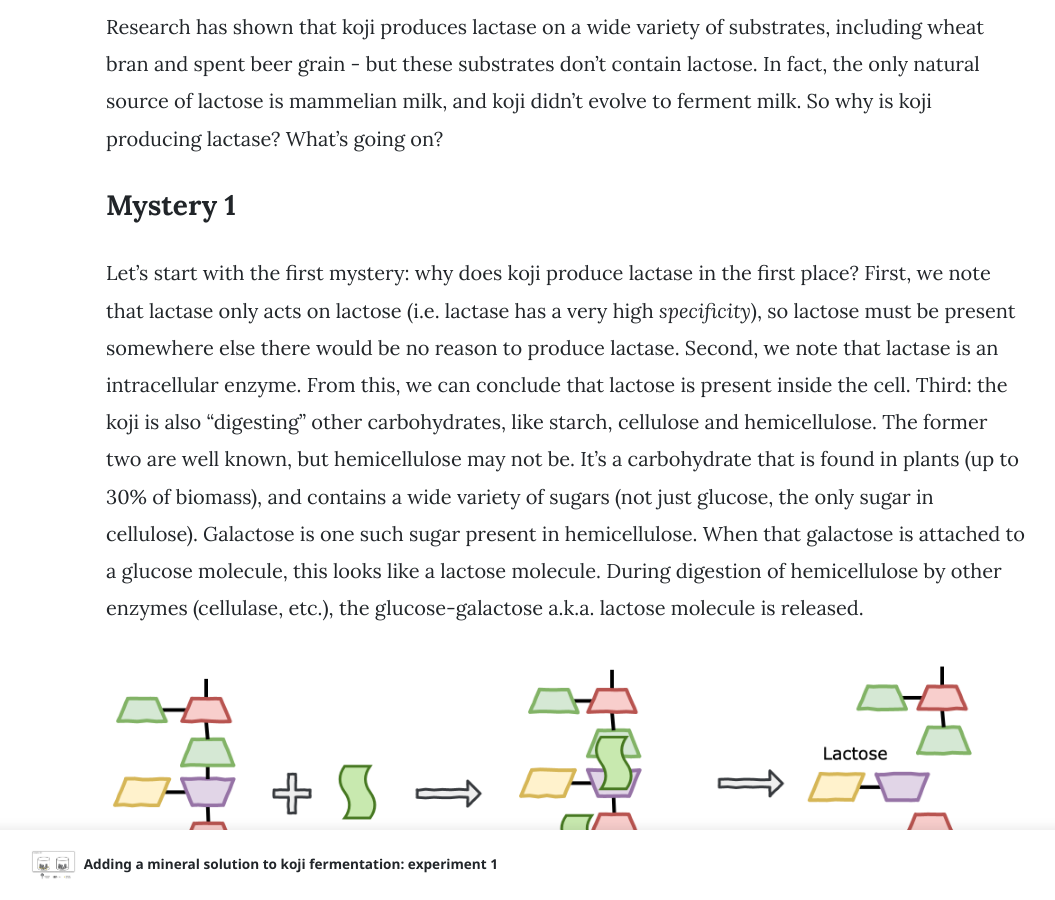
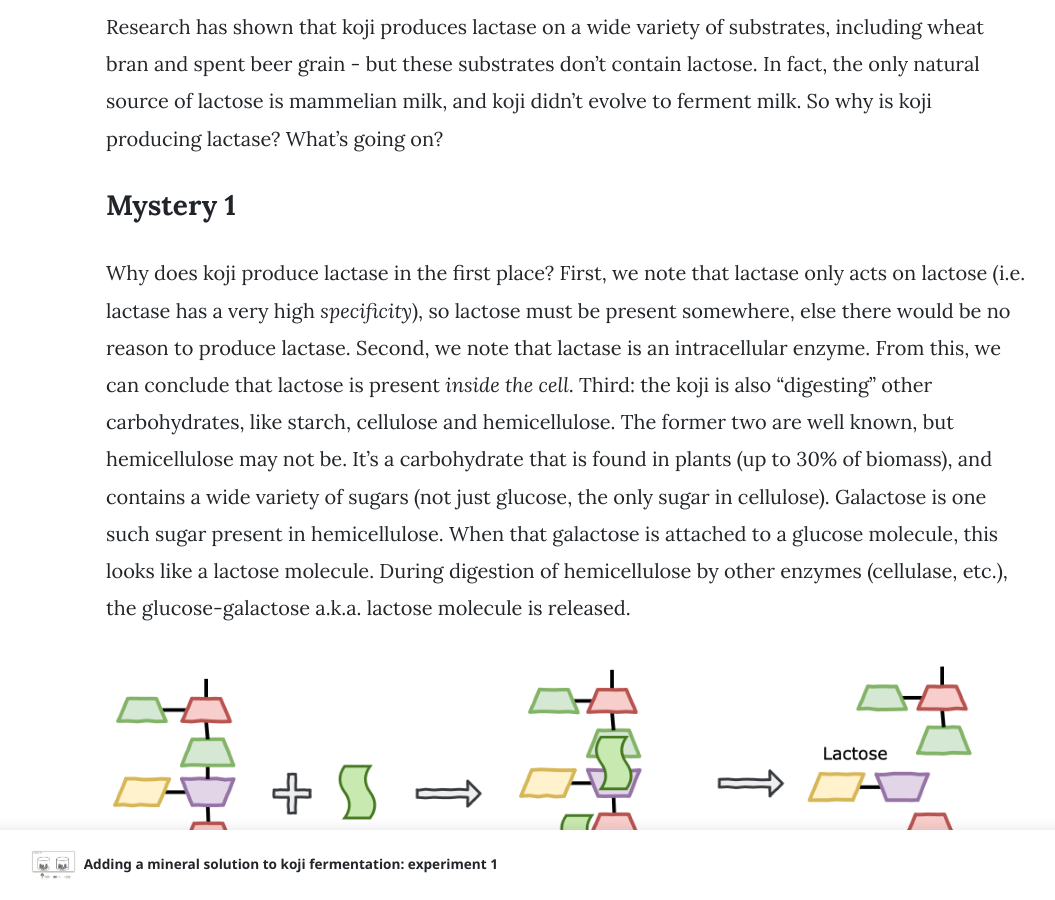
Before and after one commit to ControlledMold/ControlledMold.github.io, a Jekyll site: the page built from _posts/2020-04-23-why-does-koji-make-lactase-anyways.md, in a window 1280 px wide and 900 px high, scrolled down 783 px. Shown: the whole window, without its empty margins (74-1129 px from the left). Built offline with Jekyll 4.4.1, drawn with Linux system fonts in a browser that asks for light colours; nearby versions of some CDN libraries; comment, search, counter and statistics services are not loaded.

Commit message:
edits to pots

```diff
--- a/_posts/2020-04-23-why-does-koji-make-lactase-anyways.md
+++ b/_posts/2020-04-23-why-does-koji-make-lactase-anyways.md
@@ -19,7 +19,7 @@ An interesting question came up on the Koji subreddit about if one can make [lac
 Research has shown that koji produces lactase on a wide variety of substrates, including wheat bran and spent beer grain - but these substrates don't contain lactose. In fact, the only natural source of lactose is mammelian milk, and koji didn't evolve to ferment milk. So why is koji producing lactase? What's going on?
 
 ### Mystery 1
-Let's start with the first mystery: why does koji produce lactase in the first place? First, we note that lactase only acts on lactose (i.e. lactase has a very high _specificity_), so lactose must be present somewhere else there would be no reason to produce lactase. Second, we note that lactase is an intracellular enzyme. From this, we can conclude that lactose is present inside the cell. Third: the koji is also "digesting" other carbohydrates, like starch, cellulose and hemicellulose. The former two are well known, but hemicellulose may not be. It's a carbohydrate that is found in plants (up to 30% of biomass), and contains a wide variety of sugars (not just glucose, the only sugar in cellulose). Galactose is one such sugar present in hemicellulose. When that galactose is attached to a glucose molecule, this looks like a lactose molecule. During digestion of hemicellulose by other enzymes (cellulase, etc.), the glucose-galactose a.k.a. lactose molecule is released.
+Why does koji produce lactase in the first place? First, we note that lactase only acts on lactose (i.e. lactase has a very high _specificity_), so lactose must be present somewhere, else there would be no reason to produce lactase. Second, we note that lactase is an intracellular enzyme. From this, we can conclude that lactose is present _inside the cell_. Third: the koji is also "digesting" other carbohydrates, like starch, cellulose and hemicellulose. The former two are well known, but hemicellulose may not be. It's a carbohydrate that is found in plants (up to 30% of biomass), and contains a wide variety of sugars (not just glucose, the only sugar in cellulose). Galactose is one such sugar present in hemicellulose. When that galactose is attached to a glucose molecule, this looks like a lactose molecule. During digestion of hemicellulose by other enzymes (cellulase, etc.), the glucose-galactose a.k.a. lactose molecule is released.
 
 [![hemicellulose](/assets/images/koji_lactase/hemicellulose.png)](/assets/images/koji_lactase/hemicellulose.png){:target="_blank" .center}
 *Figure 2. Hemicellulose is a carbohydate found in plants and made up of many different sugars. Enzymes acting on itwill liberate smaller sugars, like lactose.*
```
